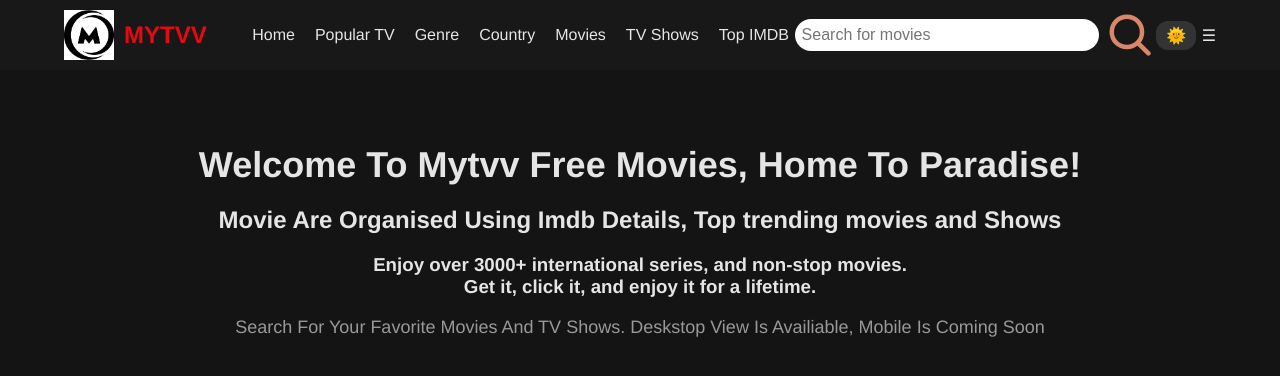
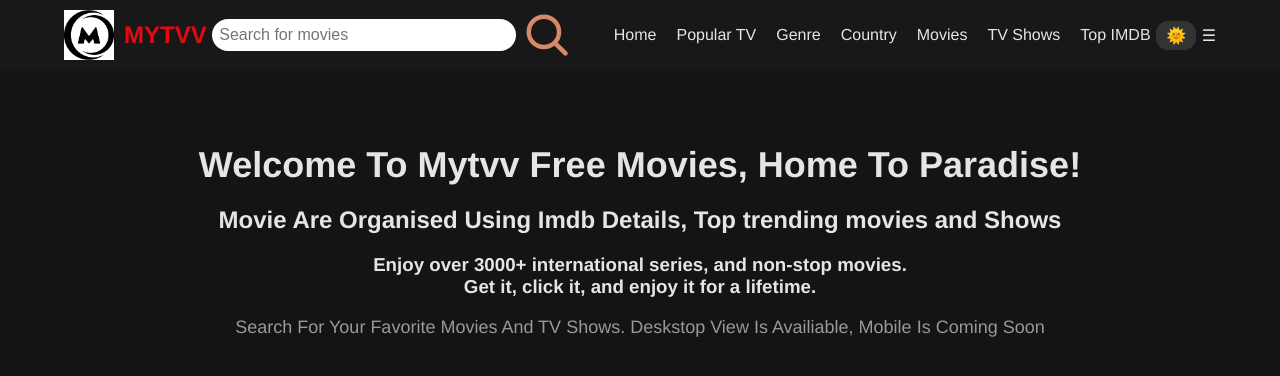
Before and after one commit to prinzeval/IMBD_REACT, a React (Vite) app: page / in a window 1280 px wide. Shown: the top 376 px of the page. Built offline with nearby package versions, Linux system fonts and the light colour scheme.

Commit message:
SEARCH BAR

```diff
--- a/src/App.jsx
+++ b/src/App.jsx
@@ -5,6 +5,7 @@
 import MovieDetails from "./containers/MovieDetails";
 import Navbar from "./components/Navbar"; // Import Navbar
 import Welcome from "./components/Welcome"; // Import Welcome component
+
 import "./App.css";
 
 const App = () => {
--- a/src/components/Navbar.jsx
+++ b/src/components/Navbar.jsx
@@ -30,6 +30,9 @@
             <span className="website-name">MYTVV</span>
           </Link>
         </div>
+        <div className="search-container">
+          <SearchInput searchTerm={searchTerm} setSearchTerm={setSearchTerm} />
+        </div>
         <div className={`menu-container ${sidebarOpen ? 'open' : ''}`}>
           <ul className="menu-list">
             <li className="menu-list-item">
@@ -45,10 +48,7 @@
             <li className="menu-list-item">Top IMDB</li>
           </ul>
         </div>
-        <div className="search-container">
-          <SearchInput searchTerm={searchTerm} setSearchTerm={setSearchTerm} />
-        </div>
-        <div className="toggle" onClick={toggleDarkMode}>
+               <div className="toggle" onClick={toggleDarkMode}>
           {darkMode ? '🌞' : '🌜'}
         </div>
         <div className="hamburger-icon" onClick={toggleSidebar}>
```
